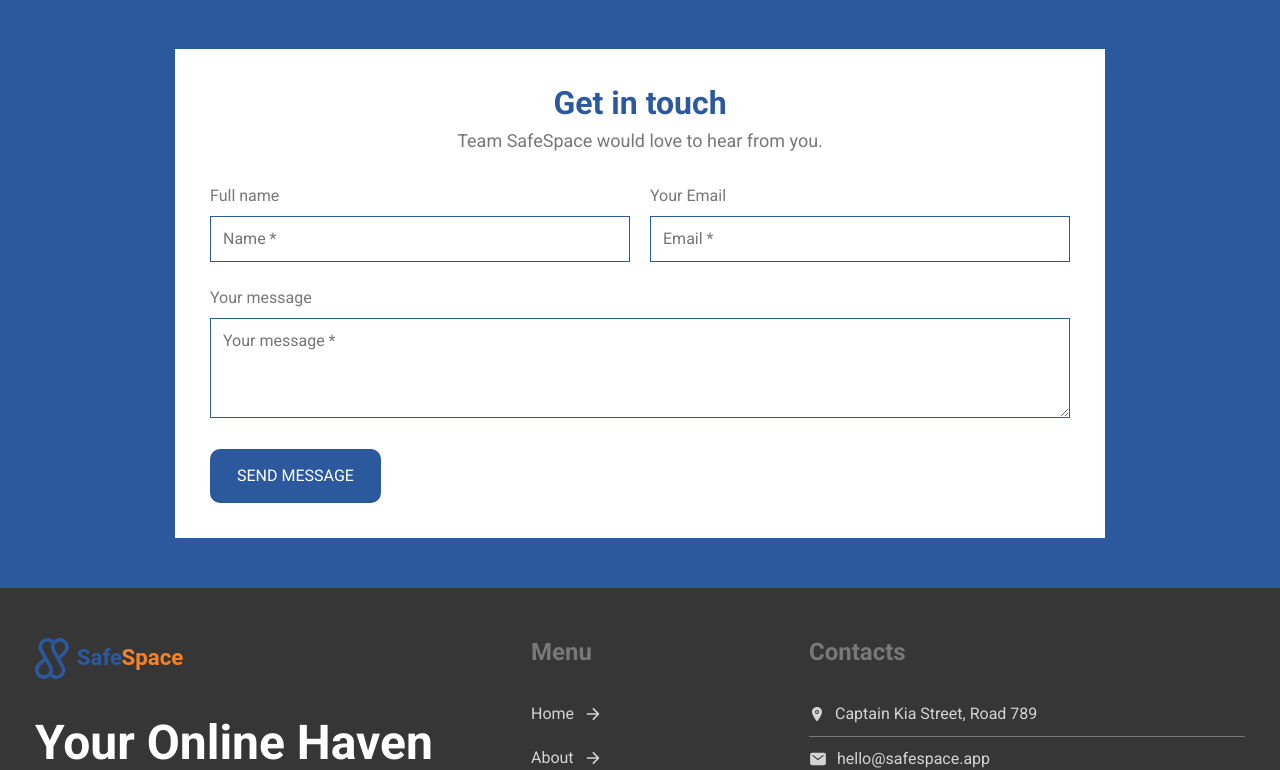
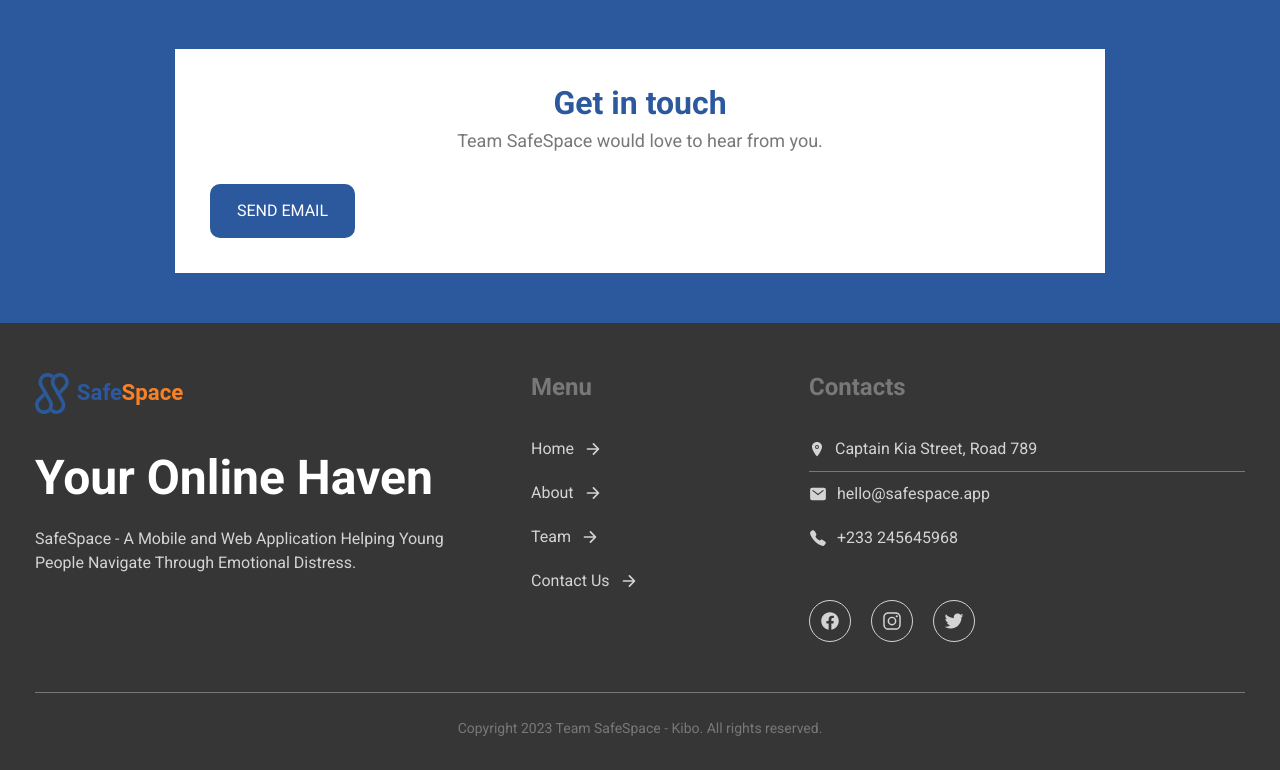
Before and after one commit to emmanuelofor/SafeSpace, a Flask app: page /contact_us in a window 1280 px wide. Shown: the part 91-861 px from the top of the page. After the commit the page ends 827 px from the top, so only its background shows below. Run offline with Flask 3, Linux system fonts and the light colour scheme.

Commit message:
updated contact us

```diff
--- a/templates/contact_us.html
+++ b/templates/contact_us.html
@@ -119,28 +119,7 @@
                 Team SafeSpace would love to hear from you.
                 </p>
 
-                <div class="wrapper">
-
-                <div>
-                    <label for="name" class="label">Full name</label>
-
-                    <input type="text" name="name" id="name" placeholder="Name *" required class="input-field">
-                </div>
-
-                <div>
-                    <label for="email" class="label">Your Email </label>
-
-                    <input type="email" name="email" id="email" placeholder="Email *" required class="input-field">
-                </div>
-
-                </div>
-
-
-
-                <label for="message" class="label">Your message </label>
-                <textarea name="message" id="message" placeholder="Your message *" required class="input-field"></textarea>
-
-                <button type="submit" class="btn btn-primary has-after">Send Message</button>
+                <a href="mailto:safespace.kibo@gmail.com?subject=Contact%20SafeSpace&body=Dear%20SafeSpace%2C%0A%0A[Your message here.]%0A%0A[Your name]%0A[Your email]" class="btn btn-primary has-after">Send Email</a>
 
 
             </form>
```
Also changed, not shown: instance/safespace.db.
